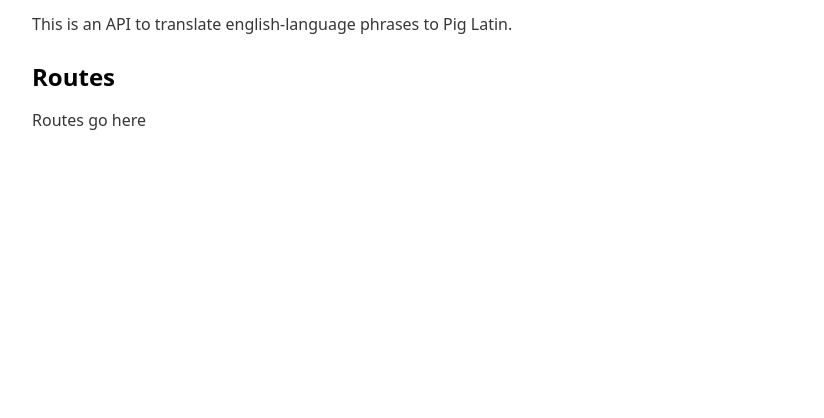
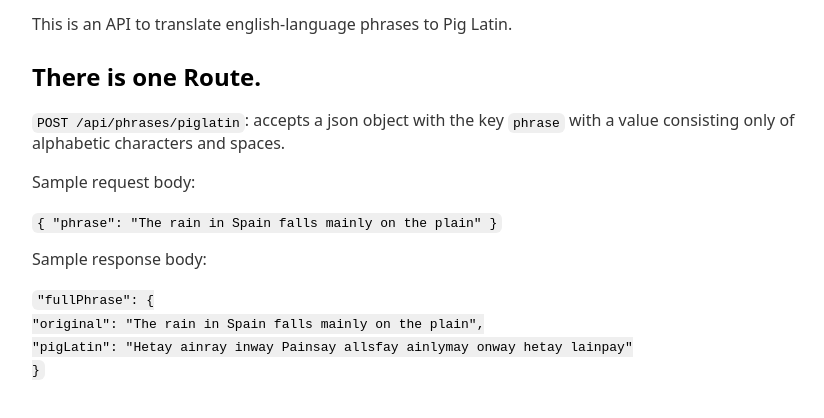
Before and after one commit to revarcline/code-willing-test-api, a website: page src/views/index.html in a window 1280 px wide. Shown: the part 76-494 px from the top of the page, without its empty margins (208-1032 px from the left). Drawn offline with nearby package versions, Linux system fonts and the light colour scheme.

Commit message:
all green and readme up

```diff
--- a/src/routes/index.ts
+++ b/src/routes/index.ts
@@ -10,8 +10,8 @@ const { BAD_REQUEST, OK } = StatusCodes;
 const phraseRouter = Router();
 phraseRouter.post(
   "/piglatin",
-  // only letters, no numbers, punctuation, special chars, or empty input
   body("phrase")
+    // only letters and spaces
     .isAlpha("en-US", { ignore: " " })
     .withMessage("must only contain alphabetic characters and spaces"),
   (req: Request, res: Response) => {
--- a/src/views/index.html
+++ b/src/views/index.html
@@ -11,7 +11,29 @@
   <body>
     <h1>Pig Latinizer</h1>
     <p>This is an API to translate english-language phrases to Pig Latin.</p>
-    <h2>Routes</h2>
-    <p>Routes go here</p>
+    <h2>There is one Route.</h2>
+    <p>
+      <code>POST /api/phrases/piglatin</code>: accepts a json object with the
+      key <code>phrase</code> with a value consisting only of alphabetic
+      characters and spaces.
+    </p>
+    <p>Sample request body:</p>
+    <p>
+      <code>{ "phrase": "The rain in Spain falls mainly on the plain" }</code>
+    </p>
+    <p>Sample response body:</p>
+    <p>
+      <code>
+        "fullPhrase": {
+        <br />
+        "original": "The rain in Spain falls mainly on the plain",
+        <br />
+        "pigLatin": "Hetay ainray inway Painsay allsfay ainlymay onway hetay
+        lainpay"
+        <br />
+
+        }
+      </code>
+    </p>
   </body>
 </html>
```
Also changed, not shown: spec/tests/Phrases.spec.ts (+2 -4 lines).
